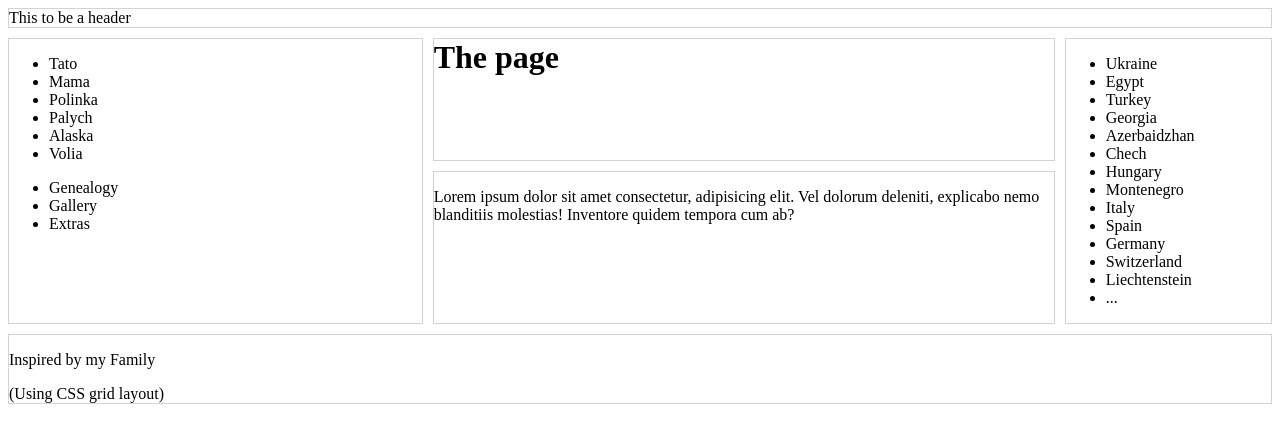
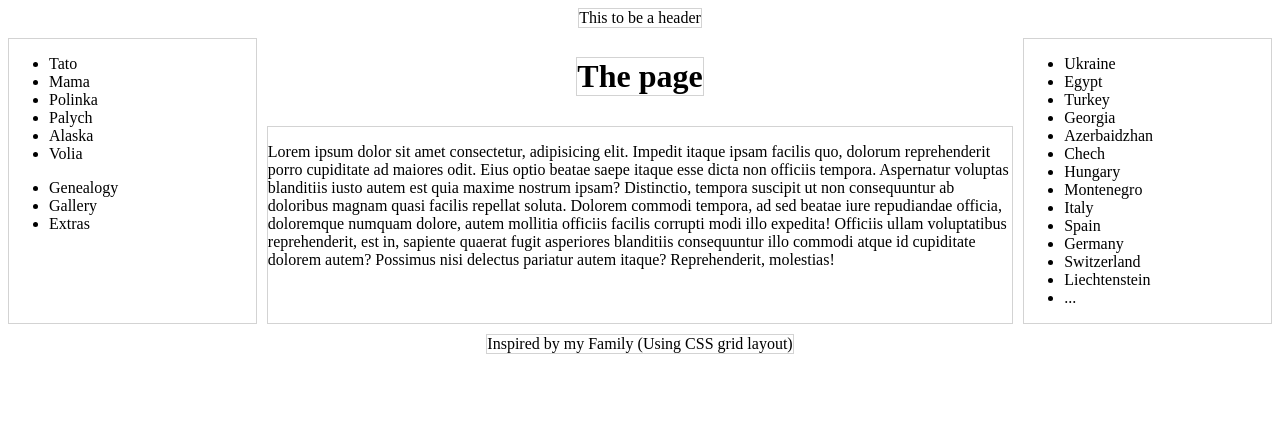
Before and after one commit to Maladets/Family-page, a plain HTML site: page index.html in a window 1280 px wide. Drawn offline with Linux system fonts and the light colour scheme.

Commit message:
layout fixes

```diff
--- a/index.html
+++ b/index.html
@@ -48,12 +48,11 @@
     </ul>
   </div>
   <main class="main-content">
-    <p class="about">Lorem ipsum dolor sit amet consectetur, adipisicing elit. Vel dolorum deleniti, explicabo nemo
-      blanditiis molestias! Inventore quidem tempora cum ab?</p>
+    <p class="about">Lorem ipsum dolor sit amet consectetur, adipisicing elit. Impedit itaque ipsam facilis quo, dolorum reprehenderit porro cupiditate ad maiores odit. Eius optio beatae saepe itaque esse dicta non officiis tempora. Aspernatur voluptas blanditiis iusto autem est quia maxime nostrum ipsam? Distinctio, tempora suscipit ut non consequuntur ab doloribus magnam quasi facilis repellat soluta. Dolorem commodi tempora, ad sed beatae iure repudiandae officia, doloremque numquam dolore, autem mollitia officiis facilis corrupti modi illo expedita! Officiis ullam voluptatibus reprehenderit, est in, sapiente quaerat fugit asperiores blanditiis consequuntur illo commodi atque id cupiditate dolorem autem? Possimus nisi delectus pariatur autem itaque? Reprehenderit, molestias!</p>
     <div></div>
   </main>
   <footer>
-    <p class="footer-text">Inspired by my Family</p>
+    <span class="footer-text">Inspired by my Family</span>
     <span class="technology">(Using CSS grid layout)</span>
   </footer>
 </body>
--- a/style.css
+++ b/style.css
@@ -14,10 +14,13 @@ body>* {
 
 header {
   grid-area: header;
+  justify-self: center;
 }
 
 h1 {
   grid-area: title;
+  justify-self: center;
+  align-self: center;
 }
 
 aside {
@@ -35,11 +38,13 @@ main {
 
 footer {
   grid-area: footer;
+  justify-self: center;
+  align-self: center;
 }
 
 @media (orientation: landscape) {
   body {
-    grid-template-columns: 2fr 3fr 1fr;
+    grid-template-columns: 1fr 3fr;
     grid-template-areas:
     "header header"
     "navbar title"
@@ -50,7 +55,7 @@ footer {
 
 @media (min-width: 1200px) {
   body {
-    grid-template-columns: 2fr 3fr 1fr;
+    grid-template-columns: 1fr 3fr 1fr;
     grid-template-areas:
     "header header header"
     "navbar title advent"
```
